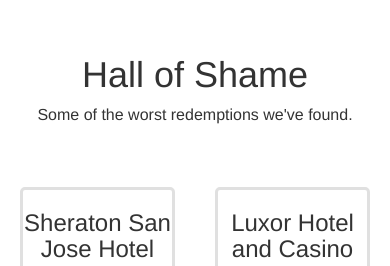
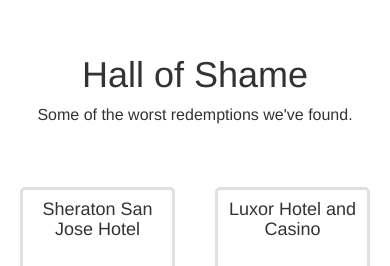
Before and after one commit to torypayne/HB_Final_Project, a Flask app: page /cpp in a window 390 px wide. Shown: the part 889-1155 px from the top of the page. Run offline with Flask 2, Linux system fonts and the light colour scheme; data comes from the database, SQL or seed files in the repository; some libraries are stand-ins or nearby versions.

Commit message:
CSS all the things

```diff
--- a/templates/cpp.html
+++ b/templates/cpp.html
@@ -66,12 +66,12 @@
 
     <div class="row show-grid">
       <div class="col-xs-6 col-sm-3">  <div class="best-worst-box">
-<h3>{{BW['Worst']['Starwood']['name']|replace("&apos;","'")|replace("&amp;","&")}}</h3>
-        <img class="best-worst-image img-responsive" src="http://images.travelnow.com/{{BW['Worst']['Starwood']['photo']}}">
+<h4>{{BW['Worst']['Starwood']['name']|replace("&apos;","'")|replace("&amp;","&")}}</h4>
+        <br><img class="best-worst-image img-responsive" src="http://images.travelnow.com/{{BW['Worst']['Starwood']['photo']}}">
         <p>Hotel Cents Per Point: {{BW['Worst']['Starwood']['cpp']|round(1)}} <br>SPG Average CPP: {{StarwoodCPP|round(1)}}
         </p>
       </div></div>
-      <div class="col-xs-6 col-sm-3">  <div class="best-worst-box">          <h3>{{BW['Worst']['Hyatt']['name']|replace("&apos;","'")|replace("&amp;","&")}}</h3>
+      <div class="col-xs-6 col-sm-3">  <div class="best-worst-box">          <h4>{{BW['Worst']['Hyatt']['name']|replace("&apos;","'")|replace("&amp;","&")}}</h4><br>
         <img class="best-worst-image img-responsive" src="http://images.travelnow.com/{{BW['Worst']['Hyatt']['photo']}}">
         <p>Hotel Cents Per Point: {{BW['Worst']['Hyatt']['cpp']|round(1)}} <br>Hyatt Average CPP: {{HyattCPP|round(1)}}
         </p></div></div>
@@ -80,11 +80,11 @@
       <div class="clearfix visible-xs"></div>
 
       <div class="col-xs-6 col-sm-3">  <div class="best-worst-box">
-        <h3>{{BW['Worst']['Marriott']['name']|replace("&apos;","'")|replace("&amp;","&")}}</h3><br>
+        <h4>{{BW['Worst']['Marriott']['name']|replace("&apos;","'")|replace("&amp;","&")}}</h4><br>
         <img class="best-worst-image img-responsive" src="http://images.travelnow.com/{{BW['Worst']['Marriott']['photo']}}">
         <p>Hotel Cents Per Point: {{BW['Worst']['Marriott']['cpp']|round(1)}} <br>Marriott Average CPP: {{MarriottCPP|round(1)}}
         </p> </div></div>
-      <div class="col-xs-6 col-sm-3">  <div class="best-worst-box"><h3>{{BW['Worst']['Hilton']['name']|replace("&apos;","'")|replace("&amp;","&")}}</h3>
+      <div class="col-xs-6 col-sm-3">  <div class="best-worst-box"><h4>{{BW['Worst']['Hilton']['name']|replace("&apos;","'")|replace("&amp;","&")}}</h4>
         <img class="best-worst-image img-responsive" src="http://images.travelnow.com/{{BW['Worst']['Hilton']['photo']}}">
         <p>Hotel Cents Per Point: {{BW['Worst']['Hilton']['cpp']|round(1)}} <br>Hilton Average CPP: {{HiltonCPP|round(1)}}
         </p></div></div>
```
Also changed, not shown: templates/altindex.html (+5 -4 lines).
